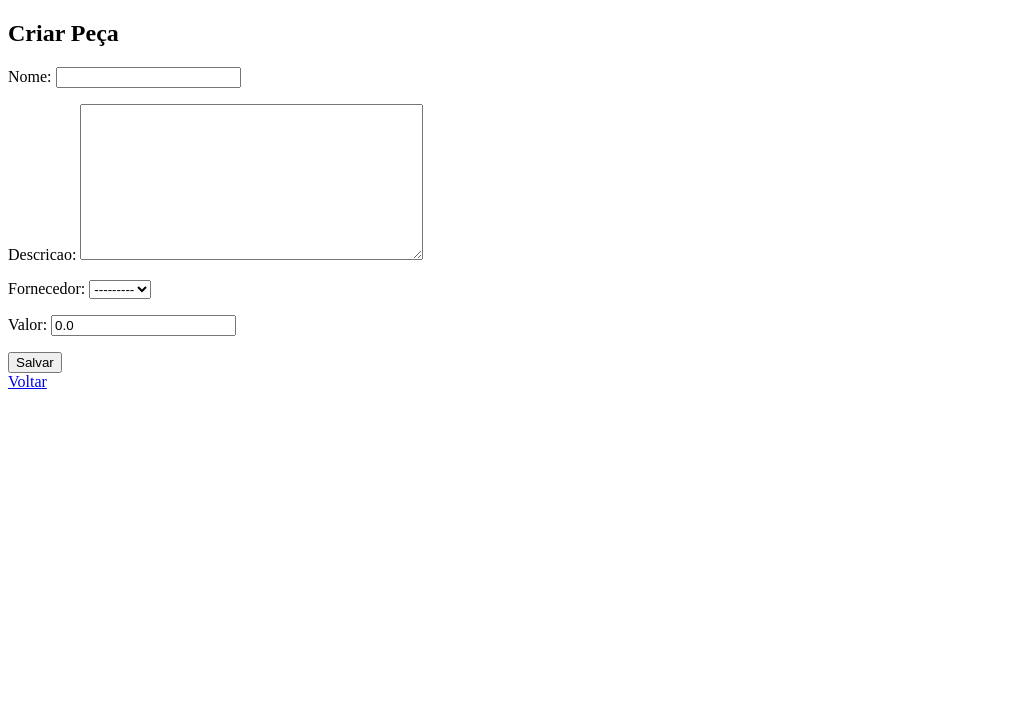
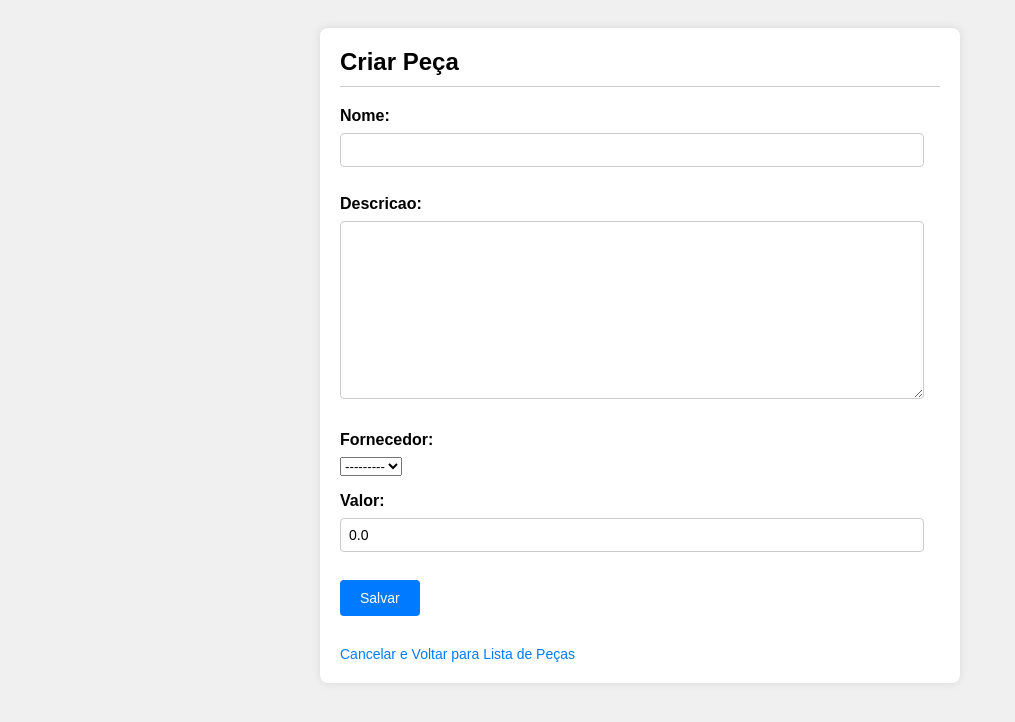
Before and after one commit to lecunha23/EditoraLivro, a Django app: page /pecas/criar/ in a window 1280 px wide. Shown: the top 722 px of the page, without its empty margins (0-1015 px from the left). Run offline with Django 5.2, Linux system fonts and the light colour scheme; data that the repository does not hold is empty.

Commit message:
feat: formatado pagina criar peças

```diff
--- a/pecas/templates/pecas/criar_peca.html
+++ b/pecas/templates/pecas/criar_peca.html
@@ -1,15 +1,80 @@
 <!DOCTYPE html>
-<html>
+<html lang="pt-BR">
 <head>
+    <meta charset="UTF-8">
+    <meta name="viewport" content="width=device-width, initial-scale=1.0">
     <title>Criar Peça</title>
+    <style>
+        body {
+            font-family: Arial, sans-serif;
+            background-color: #f0f0f0;
+            padding: 20px;
+        }
+        .container {
+            max-width: 600px;
+            margin: 0 auto;
+            background-color: #fff;
+            padding: 20px;
+            border-radius: 8px;
+            box-shadow: 0 0 10px rgba(0,0,0,0.1);
+        }
+        h2 {
+            margin-top: 0;
+            padding-bottom: 10px;
+            border-bottom: 1px solid #ccc;
+        }
+        form {
+            margin-bottom: 20px;
+        }
+        form label {
+            display: block;
+            margin-bottom: 8px;
+            font-weight: bold;
+        }
+        form input[type="text"],
+        form input[type="number"],
+        form textarea {
+            width: calc(100% - 16px);
+            padding: 8px;
+            margin-bottom: 12px;
+            border: 1px solid #ccc;
+            border-radius: 4px;
+            font-size: 14px;
+            box-sizing: border-box;
+        }
+        button[type="submit"] {
+            background-color: #007bff;
+            color: white;
+            padding: 10px 20px;
+            border: none;
+            border-radius: 4px;
+            cursor: pointer;
+            font-size: 14px;
+        }
+        button[type="submit"]:hover {
+            background-color: #0056b3;
+        }
+        a {
+            display: inline-block;
+            margin-top: 10px;
+            color: #007bff;
+            text-decoration: none;
+            font-size: 14px;
+        }
+        a:hover {
+            text-decoration: underline;
+        }
+    </style>
 </head>
 <body>
+    <div class="container">
         <h2>Criar Peça</h2>
         <form method="post">
             {% csrf_token %}
             {{ form.as_p }}
             <button type="submit">Salvar</button>
         </form>
-    <a href="{% url 'listar_pecas' %}">Voltar</a>
+        <a href="{% url 'listar_pecas' %}">Cancelar e Voltar para Lista de Peças</a>
+    </div>
 </body>
 </html>
```
Lines whose indentation alone changed are shown as unchanged.
